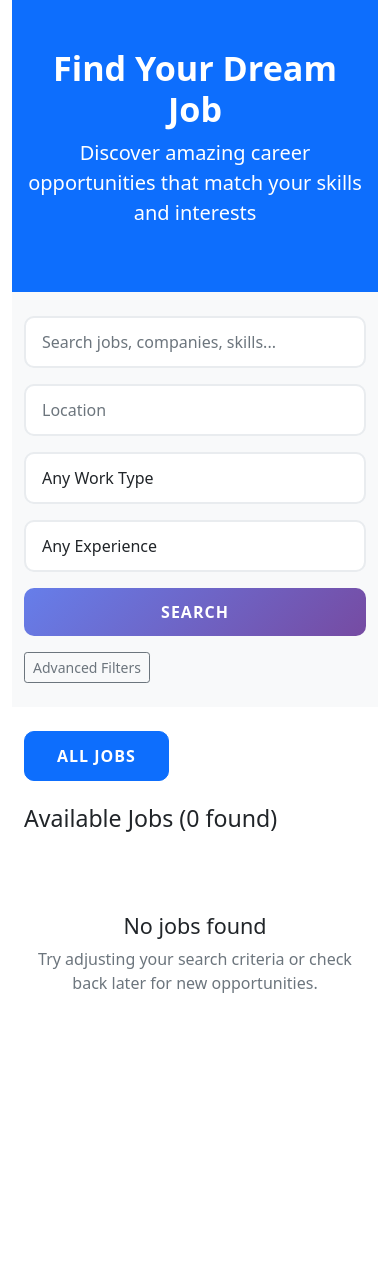
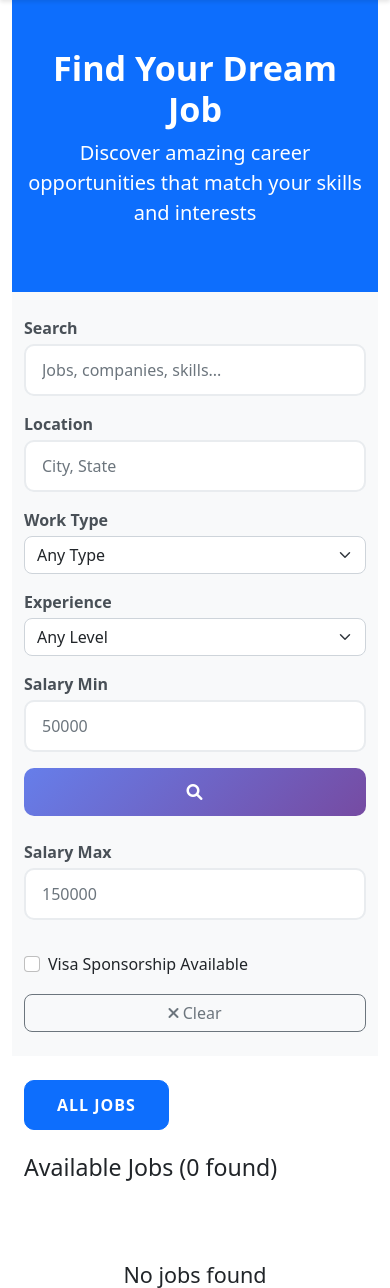
Before and after one commit to UZ9/CS2340JobFinder, a Django app: page /jobs/ in a window 390 px wide. Shown: the part 62-1350 px from the top of the page. Before the commit the page ends 1055 px from the top, so only its background shows below. Run offline with Django 5.2, Linux system fonts and the light colour scheme; a user stored in the database is signed in; data comes from the database, SQL or seed files in the repository; data that the repository does not hold is empty.

Commit message:
Fix UI alignment and styling issues
- Add Font Awesome icons for better visual hierarchy
- Fix navbar alignment and responsiveness
- Improve search form layout with proper Bootstrap grid
- Reorganize search filters into two rows for better spacing
- Add hover effects and improved styling for job cards
- Use proper Bootstrap form classes (form-select instead of form-control for selects)
- Add clear filters functionality with JavaScript
- Improve button styling and spacing
- Add Bootstrap JS for proper component functionality
- Enhanced card design with better visual hierarchy and icons

```diff
--- a/jobfinder/static/css/style.css
+++ b/jobfinder/static/css/style.css
@@ -67,16 +67,131 @@
     }
 }
 
+/* Navbar improvements */
+.navbar {
+    box-shadow: 0 2px 4px rgba(0,0,0,0.1);
+}
+
+.navbar-brand {
+    font-size: 1.5rem;
+    font-weight: bold;
+}
+
+.navbar-text {
+    font-weight: 500;
+    color: rgba(255, 255, 255, 0.9) !important;
+    margin: 0;
+}
+
+.navbar-nav {
+    align-items: center;
+}
+
+.navbar-nav .nav-item {
+    margin: 0 0.25rem;
+}
+
+.navbar-nav .nav-link {
+    font-weight: 500;
+    transition: color 0.3s ease;
+}
+
+.navbar-nav .nav-link:hover {
+    color: rgba(255, 255, 255, 0.8) !important;
+}
+
 /* Logout button styling */
 .btn-outline-light {
     border-color: rgba(255, 255, 255, 0.5);
     color: white;
+    font-weight: 500;
 }
 
 .btn-outline-light:hover {
     background-color: white;
     color: #0d6efd;
     border-color: white;
+}
+
+/* Job listing improvements */
+.job-card {
+    transition: transform 0.2s ease, box-shadow 0.2s ease;
+    border: none;
+    border-radius: 10px;
+}
+
+.job-card:hover {
+    transform: translateY(-5px);
+    box-shadow: 0 8px 25px rgba(0,0,0,0.15);
+}
+
+.badge {
+    font-size: 0.75rem;
+    padding: 0.375rem 0.75rem;
+}
+
+/* Search form improvements */
+.form-label {
+    font-weight: 600;
+    color: #495057;
+    margin-bottom: 0.25rem;
+}
+
+.form-control, .form-select {
+    border-radius: 8px;
+    border: 1px solid #ced4da;
+    transition: border-color 0.15s ease-in-out, box-shadow 0.15s ease-in-out;
+}
+
+.form-control:focus, .form-select:focus {
+    border-color: #86b7fe;
+    box-shadow: 0 0 0 0.25rem rgba(13, 110, 253, 0.25);
+}
+
+/* Button improvements */
+.btn {
+    border-radius: 8px;
+    font-weight: 500;
+    transition: all 0.15s ease-in-out;
+}
+
+.btn-primary {
+    background: linear-gradient(135deg, #667eea 0%, #764ba2 100%);
+    border: none;
+}
+
+.btn-primary:hover {
+    background: linear-gradient(135deg, #5a6fd8 0%, #6a4190 100%);
+    transform: translateY(-1px);
+}
+
+/* Alert improvements */
+.alert {
+    border-radius: 10px;
+    border: none;
+    padding: 1rem 1.5rem;
+    margin-bottom: 1rem;
+}
+
+.alert-success {
+    background-color: #d4edda;
+    color: #155724;
+}
+
+.alert-error,
+.alert-danger {
+    background-color: #f8d7da;
+    color: #721c24;
+}
+
+.alert-info {
+    background-color: #d1ecf1;
+    color: #0c5460;
+}
+
+.alert-warning {
+    background-color: #fff3cd;
+    color: #856404;
 }
 
 .hero-section {
--- a/jobfinder/templates/base.html
+++ b/jobfinder/templates/base.html
@@ -6,6 +6,7 @@
     <title>{% block title %}Job Finder{% endblock %}</title>
     {% load static %}
     <link href="https://cdn.jsdelivr.net/npm/bootstrap@5.1.3/dist/css/bootstrap.min.css" rel="stylesheet">
+    <link href="https://cdnjs.cloudflare.com/ajax/libs/font-awesome/6.0.0/css/all.min.css" rel="stylesheet">
     <link href="{% static 'css/style.css' %}" rel="stylesheet">
 </head>
 <body>
@@ -19,7 +20,7 @@
                 <span class="navbar-toggler-icon"></span>
             </label>
             <div class="navbar-menu" id="navbarNav">
-                <ul class="navbar-nav ms-auto align-items-center">
+                <ul class="navbar-nav ms-auto">
                     {% if user.is_authenticated %}
                         <li class="nav-item">
                             <a class="nav-link" href="{% url 'jobs:job_list' %}">Jobs</a>
@@ -27,7 +28,7 @@
                         <li class="nav-item">
                             <a class="nav-link" href="{% url 'home:dashboard' %}">Dashboard</a>
                         </li>
-                        <li class="nav-item d-flex align-items-center">
+                        <li class="nav-item">
                             <span class="navbar-text me-3">Welcome, {{ user.email }}!</span>
                         </li>
                         <li class="nav-item">
@@ -63,5 +64,8 @@
         {% block content %}
         {% endblock %}
     </main>
+
+    <!-- Bootstrap JS -->
+    <script src="https://cdn.jsdelivr.net/npm/bootstrap@5.1.3/dist/js/bootstrap.bundle.min.js"></script>
 </body>
 </html>
--- a/jobfinder/templates/jobs/job_form.html
+++ b/jobfinder/templates/jobs/job_form.html
@@ -95,7 +95,7 @@
                                 <div class="form-check mt-4">
                                     {{ form.visa_sponsorship }}
                                     <label class="form-check-label" for="{{ form.visa_sponsorship.id_for_label }}">
-                                        Visa Sponsorship Available
+                                        <i class="fas fa-passport me-1"></i>Visa Sponsorship Available
                                     </label>
                                     {% if form.visa_sponsorship.errors %}
                                         <div class="text-danger small">{{ form.visa_sponsorship.errors }}</div>
--- a/jobfinder/templates/jobs/job_list.html
+++ b/jobfinder/templates/jobs/job_list.html
@@ -19,58 +19,66 @@
     <!-- Search and Filter Section -->
     <div class="bg-light py-4">
         <div class="container">
-            <form method="get" class="row g-3">
-                <div class="col-md-4">
-                    <input type="text" class="form-control" name="search" placeholder="Search jobs, companies, skills..." value="{{ search_query }}">
-                </div>
+            <form method="get">
+                <div class="row g-3 align-items-end">
                     <div class="col-md-3">
-                    <input type="text" class="form-control" name="location" placeholder="Location" value="{{ location }}">
+                        <label class="form-label">Search</label>
+                        <input type="text" class="form-control" name="search" placeholder="Jobs, companies, skills..." value="{{ search_query }}">
                     </div>
                     <div class="col-md-2">
-                    <select class="form-control" name="work_type">
-                        <option value="">Any Work Type</option>
+                        <label class="form-label">Location</label>
+                        <input type="text" class="form-control" name="location" placeholder="City, State" value="{{ location }}">
+                    </div>
+                    <div class="col-md-2">
+                        <label class="form-label">Work Type</label>
+                        <select class="form-select" name="work_type">
+                            <option value="">Any Type</option>
                             {% for value, label in work_type_choices %}
                                 <option value="{{ value }}" {% if work_type == value %}selected{% endif %}>{{ label }}</option>
                             {% endfor %}
                         </select>
                     </div>
                     <div class="col-md-2">
-                    <select class="form-control" name="experience_level">
-                        <option value="">Any Experience</option>
+                        <label class="form-label">Experience</label>
+                        <select class="form-select" name="experience_level">
+                            <option value="">Any Level</option>
                             {% for value, label in experience_choices %}
                                 <option value="{{ value }}" {% if experience_level == value %}selected{% endif %}>{{ label }}</option>
                             {% endfor %}
                         </select>
                     </div>
-                <div class="col-md-1">
-                    <button type="submit" class="btn btn-primary w-100">Search</button>
-                </div>
-            </form>
-
-            <!-- Advanced Filters -->
-            <div class="row mt-3">
-                <div class="col-md-12">
-                    <details>
-                        <summary class="btn btn-outline-secondary btn-sm">Advanced Filters</summary>
-                        <div class="row mt-3 g-3">
-                            <div class="col-md-3">
-                                <label class="form-label">Min Salary</label>
+                    <div class="col-md-2">
+                        <label class="form-label">Salary Min</label>
                         <input type="number" class="form-control" name="salary_min" placeholder="50000" value="{{ salary_min }}">
                     </div>
-                            <div class="col-md-3">
-                                <label class="form-label">Max Salary</label>
+                    <div class="col-md-1">
+                        <button type="submit" class="btn btn-primary w-100">
+                            <i class="fas fa-search"></i>
+                        </button>
+                    </div>
+                </div>
+
+                <!-- Second row for additional filters -->
+                <div class="row g-3 mt-2 align-items-end">
+                    <div class="col-md-2">
+                        <label class="form-label">Salary Max</label>
                         <input type="number" class="form-control" name="salary_max" placeholder="150000" value="{{ salary_max }}">
                     </div>
                     <div class="col-md-3">
-                                <div class="form-check mt-4">
+                        <div class="form-check mt-3">
                             <input class="form-check-input" type="checkbox" name="visa_sponsorship" value="true" {% if visa_sponsorship == 'true' %}checked{% endif %}>
-                                    <label class="form-check-label">Visa Sponsorship Available</label>
+                            <label class="form-check-label">
+                                Visa Sponsorship Available
+                            </label>
                         </div>
                     </div>
-                        </div>
-                    </details>
+                    <div class="col-md-2">
+                        <button type="button" class="btn btn-outline-secondary w-100" onclick="clearFilters()">
+                            <i class="fas fa-times"></i> Clear
+                        </button>
                     </div>
                 </div>
+            </form>
         </div>
     </div>
 
@@ -112,47 +120,55 @@
                     <div class="row">
                         {% for job in jobs %}
                         <div class="col-md-6 col-lg-4 mb-4">
-                            <div class="card h-100 shadow-sm">
-                                <div class="card-body">
+                            <div class="card job-card h-100">
+                                <div class="card-body d-flex flex-column">
                                     <div class="d-flex justify-content-between align-items-start mb-2">
-                                        <h5 class="card-title">{{ job.title }}</h5>
+                                        <h5 class="card-title text-primary">{{ job.title }}</h5>
                                         {% if job.visa_sponsorship %}
                                             <span class="badge bg-success">Visa</span>
                                         {% endif %}
                                     </div>
-                                    <h6 class="card-subtitle mb-2 text-muted">{{ job.company }}</h6>
+                                    <h6 class="card-subtitle mb-3 text-muted">
+                                        <i class="fas fa-building me-1"></i>{{ job.company }}
+                                    </h6>
 
                                     <div class="mb-2">
                                         <small class="text-muted">
-                                            <i class="fas fa-map-marker-alt"></i>
-                                            {% if job.location %}{{ job.location }}{% else %}Location not specified{% endif %}
-                                            | <span class="badge bg-secondary">{{ job.get_work_type_display }}</span>
+                                            <i class="fas fa-map-marker-alt me-1"></i>
+                                            {% if job.location %}{{ job.location }}{% else %}Remote{% endif %}
+                                        </small>
+                                        <span class="badge bg-secondary ms-2">{{ job.get_work_type_display }}</span>
+                                    </div>
+
+                                    <div class="mb-2">
+                                        <small class="text-success fw-bold">
+                                            <i class="fas fa-dollar-sign me-1"></i>{{ job.get_salary_range }}
                                         </small>
                                     </div>
 
-                                    <div class="mb-2">
+                                    <p class="card-text flex-grow-1">{{ job.description|truncatewords:15 }}</p>
+
+                                    <div class="mb-3">
                                         <small class="text-muted">
-                                            <strong>{{ job.get_salary_range }}</strong>
+                                            <strong>Skills:</strong>
                                         </small>
-                                    </div>
-
-                                    <p class="card-text">{{ job.description|truncatewords:15 }}</p>
-
-                                    <div class="mb-2">
-                                        <small class="text-muted">
-                                            Skills:
+                                        <div class="mt-1">
                                             {% for skill in job.get_skills_list|slice:":3" %}
-                                                <span class="badge bg-light text-dark">{{ skill }}</span>
+                                                <span class="badge bg-light text-dark me-1">{{ skill }}</span>
                                             {% endfor %}
                                             {% if job.get_skills_list|length > 3 %}
                                                 <span class="badge bg-light text-dark">+{{ job.get_skills_list|length|add:"-3" }} more</span>
                                             {% endif %}
-                                        </small>
+                                        </div>
                                     </div>
 
-                                    <div class="d-flex justify-content-between align-items-center mt-3">
-                                        <small class="text-muted">{{ job.created_at|timesince }} ago</small>
-                                        <a href="{% url 'jobs:job_detail' job.id %}" class="btn btn-primary btn-sm">View Details</a>
+                                    <div class="d-flex justify-content-between align-items-center mt-auto">
+                                        <small class="text-muted">
+                                            <i class="fas fa-clock me-1"></i>{{ job.created_at|timesince }} ago
+                                        </small>
+                                        <a href="{% url 'jobs:job_detail' job.id %}" class="btn btn-primary btn-sm">
+                                            View Details <i class="fas fa-arrow-right ms-1"></i>
+                                        </a>
                                     </div>
                                 </div>
                             </div>
@@ -205,4 +221,20 @@
         </div>
     </div>
 </div>
+
+<script>
+function clearFilters() {
+    // Clear all form inputs
+    document.querySelector('input[name="search"]').value = '';
+    document.querySelector('input[name="location"]').value = '';
+    document.querySelector('select[name="work_type"]').value = '';
+    document.querySelector('select[name="experience_level"]').value = '';
+    document.querySelector('input[name="salary_min"]').value = '';
+    document.querySelector('input[name="salary_max"]').value = '';
+    document.querySelector('input[name="visa_sponsorship"]').checked = false;
+
+    // Submit the form to reload with no filters
+    document.querySelector('form').submit();
+}
+</script>
 {% endblock %}
```
Lines whose indentation alone changed are shown as unchanged.
